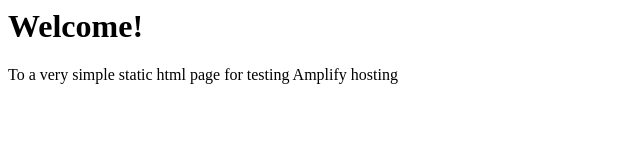
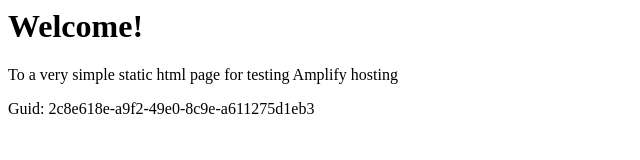
Before and after one commit to aws-aemilia-lhr/Github-PR-Commit-Integration-Test-DoNotTouch-GithubWebhookPreviewCanaryTest-v1-prod-eu-west-2, a website: page src/index.html in a window 1280 px wide. Shown: the whole page, without its empty margins (0-640 px from the left). Drawn offline with Linux system fonts and the light colour scheme.

Commit message:
commit from integ tests

```diff
--- a/src/index.html
+++ b/src/index.html
@@ -1,3 +1,5 @@
+
+
 <html lang="en">
 
 <head>
@@ -10,6 +12,6 @@
 <body>
     <h1>Welcome!</h1>
     <p>To a very simple static html page for testing Amplify hosting</p>
-</body>
+    <p>Guid: 2c8e618e-a9f2-49e0-8c9e-a611275d1eb3</p></body>
 
 </html>
```
